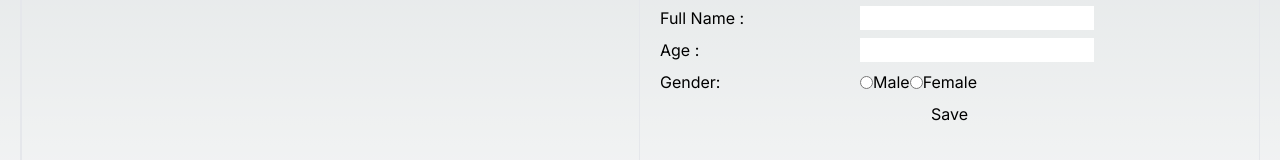
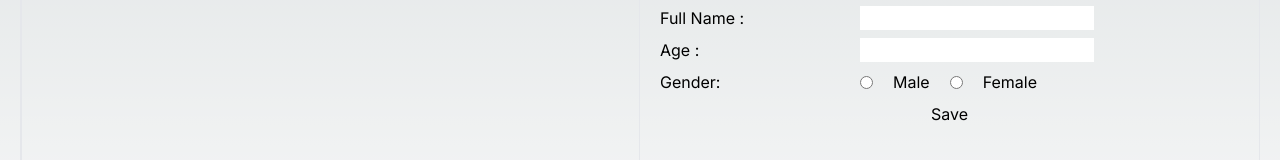
Before and after one commit to AaKuGu/demoCodeFreelancing, a Next.js app: page / in a window 1280 px wide. Both pictures are taken after a click on the button "Add". Shown: the part 362-522 px from the top of the page. Built offline with nearby package versions, Linux system fonts and the light colour scheme.

Commit message:
few updates

```diff
--- a/app/page.js
+++ b/app/page.js
@@ -1,3 +1,207 @@
+// "use client";
+
+// import UserCard from "@/components/UserCard";
+// import React, { useState } from "react";
+// import toast from "react-hot-toast";
+
+// const generateUniqueId = () => {
+//   const length = 8;
+//   const characters =
+//     "ABCDEFGHIJKLMNOPQRSTUVWXYZabcdefghijklmnopqrstuvwxyz0123456789";
+//   let result = "";
+//   for (let i = 0; i < length; i++) {
+//     result += characters.charAt(Math.floor(Math.random() * characters.length));
+//   }
+//   return result;
+// };
+
+// const Page = () => {
+//   const [showCreateUpdate, setShowCreateUpdate] = useState(false);
+//   const [fullName, setFullName] = useState("");
+//   console.log("🚀 ~ Page ~ fullName:", fullName);
+//   const [age, setAge] = useState("");
+//   console.log("🚀 ~ Page ~ age:", age);
+//   const [gender, setGender] = useState("");
+//   console.log("🚀 ~ Page ~ gender:", gender);
+//   const [userData, setUserData] = useState([]);
+//   const [targetUserId, setTargetUserId] = useState();
+
+//   const handleSave = () => {
+//     if (fullName != "" && age != "" && gender != "") {
+//       if (targetUserId) {
+//         // it means , we actually have to update the data
+//         const targetIndex = userData.findIndex(
+//           (item) => item.uniqueId === targetUserId
+//         );
+//         // console.log("🚀 ~ handleSave ~ targetIndex:", targetIndex);
+
+//         if (targetIndex !== -1) {
+//           const targetData = userData.find(
+//             (data) => data.uniqueId === targetUserId
+//           );
+
+//           const dataToUpdate = { ...targetData, fullName, gender, age };
+//           console.log("🚀 ~ handleSave ~ dataToUpdate:", dataToUpdate);
+
+//           //creating the copy of the main user data;
+//           const data = [...userData];
+
+//           data.splice(targetIndex, 1, dataToUpdate);
+
+//           setUserData(data);
+
+//           setTargetUserId(null);
+//           setAge("");
+//           setFullName("");
+//           setGender("");
+//         } else {
+//           toast.error("User does not exist");
+//         }
+//       } else {
+//         const uniqueId = generateUniqueId();
+//         const userObject = { fullName, age, gender, uniqueId };
+//         setUserData((prevUserData) => [...prevUserData, userObject]);
+//         setAge("");
+//         setFullName("");
+//         setGender("");
+//       }
+//     } else {
+//       toast.error("Please fill out all the details");
+//     }
+//   };
+
+//   const handleDelete = (uniqueId) => {
+//     setUserData((prevUserData) =>
+//       prevUserData.filter((user) => user.uniqueId !== uniqueId)
+//     );
+//     setTargetUserId(null);
+//   };
+
+//   const handleCardClick = (user) => {
+//     setTargetUserId(user?.uniqueId);
+//     setShowCreateUpdate(true);
+//     setFullName(user.fullName);
+//     setAge(user.age);
+//     setGender(user.gender);
+//   };
+
+//   console.log("userData : ", userData);
+
+//   return (
+//     <div className="w-full h-screen flex items-center justify-center px-5">
+//       <div className="w-full h-[400px] border rounded-lg flex md:flex-row flex-col items-center justify-center ">
+//         <div className="flex flex-col items-start justify-center md:w-[50%] w-full h-full">
+//           <div
+//             aria-label="header"
+//             className="flex px-5 items-center justify-between w-full gap-5 border py-2"
+//           >
+//             <div>List</div>
+//             <button
+//               type="button"
+//               className="bg-blue-500 w-[100px]"
+//               onClick={() => {
+//                 setShowCreateUpdate(true);
+//                 setFullName("");
+//                 setAge("");
+//                 setGender("");
+//                 setTargetUserId(null);
+//               }}
+//             >
+//               Add
+//             </button>
+//           </div>
+//           <div
+//             aria-label="main"
+//             className="h-full border w-full flex flex-col gap-5 "
+//           >
+//             {userData.map((d, i) => {
+//               return (
+//                 <UserCard
+//                   d={d}
+//                   handleCardClick={handleCardClick}
+//                   handleDelete={handleDelete}
+//                   setFullName={setFullName}
+//                   setAge={setAge}
+//                   setGender={setGender}
+//                 />
+//               );
+//             })}
+//           </div>
+//         </div>
+//         <div className="flex flex-col items-center justify-center  md:w-[50%] w-full h-full gap-5">
+//           {showCreateUpdate && (
+//             <div className="flex flex-col items-center justify-center  w-full h-full gap-5 ">
+//               <div aria-label="title" className="text-3xl w-full text-center">
+//                 Details
+//               </div>
+//               {/* <div aria-label="add details bg-green-500"> */}
+//               <div className="h-full w-full flex flex-col items-center justify-center gap-2  ">
+//                 <div className="flex md:flex-row flex-col md:items-center items-start justify-start px-5 w-full ">
+//                   <label htmlFor="fullName" className={`${""} w-[200px]`}>
+//                     Full Name :{" "}
+//                   </label>
+//                   <input
+//                     type="text"
+//                     value={fullName}
+//                     onChange={(e) => setFullName(e.target.value)}
+//                     className={`${""} text-black`}
+//                   />
+//                 </div>
+//                 <div className="flex items-start md:items-center md:flex-row flex-col justify-start px-5 w-full ">
+//                   <label htmlFor="age" className={`${""} w-[200px] `}>
+//                     Age :{" "}
+//                   </label>
+//                   <input
+//                     type="number"
+//                     value={age}
+//                     onChange={(e) => setAge(e.target.value)}
+//                     className={`${""} text-black `}
+//                   />
+//                 </div>
+//                 {/* <div className="flex items-center justify-start px-5 w-full"> */}
+//                 <div className="flex items-start md:items-center md:flex-row flex-col justify-start px-5 w-full ">
+//                   <label htmlFor="gender" className={`${""} min-w-[200px] `}>
+//                     Gender:
+//                   </label>
+//                   <div
+//                     aria-label=""
+//                     className={`${""} radioButtons container flex items-center justify-start gap-5 `}
+//                   >
+//                     <input
+//                       type="radio"
+//                       name="gender"
+//                       value="male"
+//                       checked={gender === "male"}
+//                       onChange={(e) => setGender(e.target.value)}
+//                       className={`${""} text-black`}
+//                     />
+//                     Male
+//                     <input
+//                       type="radio"
+//                       name="gender"
+//                       value="female"
+//                       checked={gender === "female"}
+//                       onChange={(e) => setGender(e.target.value)}
+//                       className={`${""} text-black`}
+//                     />
+//                     Female
+//                   </div>
+//                 </div>
+//                 {/* </div> */}
+//                 <button type="button" onClick={handleSave}>
+//                   Save
+//                 </button>
+//               </div>
+//             </div>
+//           )}
+//         </div>
+//       </div>
+//     </div>
+//   );
+// };
+
+// export default Page;
+
 "use client";
 
 import UserCard from "@/components/UserCard";
@@ -18,22 +222,23 @@ const generateUniqueId = () => {
 const Page = () => {
   const [showCreateUpdate, setShowCreateUpdate] = useState(false);
   const [fullName, setFullName] = useState("");
-  console.log("🚀 ~ Page ~ fullName:", fullName);
   const [age, setAge] = useState("");
-  console.log("🚀 ~ Page ~ age:", age);
   const [gender, setGender] = useState("");
-  console.log("🚀 ~ Page ~ gender:", gender);
   const [userData, setUserData] = useState([]);
   const [targetUserId, setTargetUserId] = useState();
 
+  const nullifyCommonFuncs = () => {
+    setAge("");
+    setFullName("");
+    setGender("");
+  };
+
   const handleSave = () => {
-    if (fullName != "" && age != "" && gender != "") {
+    if (fullName !== "" && age !== "" && gender !== "") {
       if (targetUserId) {
-        // it means , we actually have to update the data
         const targetIndex = userData.findIndex(
           (item) => item.uniqueId === targetUserId
         );
-        // console.log("🚀 ~ handleSave ~ targetIndex:", targetIndex);
 
         if (targetIndex !== -1) {
           const targetData = userData.find(
@@ -41,19 +246,14 @@ const Page = () => {
           );
 
           const dataToUpdate = { ...targetData, fullName, gender, age };
-          console.log("🚀 ~ handleSave ~ dataToUpdate:", dataToUpdate);
 
-          //creating the copy of the main user data;
           const data = [...userData];
-
           data.splice(targetIndex, 1, dataToUpdate);
 
           setUserData(data);
 
           setTargetUserId(null);
-          setAge("");
-          setFullName("");
-          setGender("");
+          nullifyCommonFuncs();
         } else {
           toast.error("User does not exist");
         }
@@ -61,9 +261,7 @@ const Page = () => {
         const uniqueId = generateUniqueId();
         const userObject = { fullName, age, gender, uniqueId };
         setUserData((prevUserData) => [...prevUserData, userObject]);
-        setAge("");
-        setFullName("");
-        setGender("");
+        nullifyCommonFuncs();
       }
     } else {
       toast.error("Please fill out all the details");
@@ -75,6 +273,7 @@ const Page = () => {
       prevUserData.filter((user) => user.uniqueId !== uniqueId)
     );
     setTargetUserId(null);
+    nullifyCommonFuncs();
   };
 
   const handleCardClick = (user) => {
@@ -84,8 +283,6 @@ const Page = () => {
     setAge(user.age);
     setGender(user.gender);
   };
-
-  console.log("userData : ", userData);
 
   return (
     <div className="w-full h-screen flex items-center justify-center px-5">
@@ -117,12 +314,10 @@ const Page = () => {
             {userData.map((d, i) => {
               return (
                 <UserCard
+                  key={i}
                   d={d}
                   handleCardClick={handleCardClick}
                   handleDelete={handleDelete}
-                  setFullName={setFullName}
-                  setAge={setAge}
-                  setGender={setGender}
                 />
               );
             })}
@@ -134,9 +329,8 @@ const Page = () => {
               <div aria-label="title" className="text-3xl w-full text-center">
                 Details
               </div>
-              {/* <div aria-label="add details bg-green-500"> */}
               <div className="h-full w-full flex flex-col items-center justify-center gap-2  ">
-                <div className="flex items-center justify-start px-5  w-full">
+                <div className="flex md:flex-row flex-col md:items-center items-start justify-start px-5 w-full ">
                   <label htmlFor="fullName" className={`${""} w-[200px]`}>
                     Full Name :{" "}
                   </label>
@@ -147,22 +341,25 @@ const Page = () => {
                     className={`${""} text-black`}
                   />
                 </div>
-                <div className="flex items-center justify-start px-5 w-full">
-                  <label htmlFor="age" className={`${""} w-[200px]`}>
+                <div className="flex items-start md:items-center md:flex-row flex-col justify-start px-5 w-full ">
+                  <label htmlFor="age" className={`${""} w-[200px] `}>
                     Age :{" "}
                   </label>
                   <input
                     type="number"
                     value={age}
                     onChange={(e) => setAge(e.target.value)}
-                    className={`${""} text-black`}
+                    className={`${""} text-black `}
                   />
                 </div>
-                <div className="flex items-center justify-start px-5 w-full">
-                  <div className="flex items-center justify-start w-full ">
-                    <label htmlFor="gender" className={`${""} w-[200px] `}>
-                      Gender:
-                    </label>
+                <div className="flex items-start md:items-center md:flex-row flex-col justify-start px-5 w-full ">
+                  <label htmlFor="gender" className={`${""} min-w-[200px] `}>
+                    Gender:
+                  </label>
+                  <div
+                    aria-label=""
+                    className={`${""} radioButtons container flex items-center justify-start gap-5 `}
+                  >
                     <input
                       type="radio"
                       name="gender"
```
